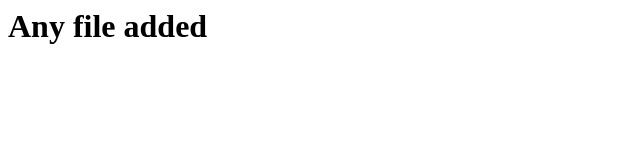
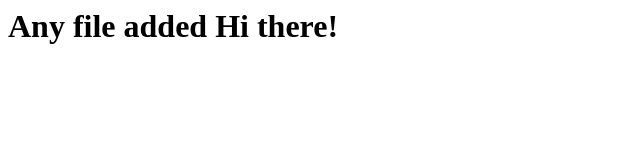
Before and after one commit to ChaitanyaUdayKiran/firstdemo, a plain HTML site: page index.html in a window 1280 px wide. Shown: the whole page, without its empty margins (0-640 px from the left). Drawn offline with Linux system fonts and the light colour scheme.

Commit message:
added a line in repo

```diff
--- a/index.html
+++ b/index.html
@@ -1,3 +1,4 @@
 <h1>
 	Any file added
+	Hi there!
 </h1>
```
